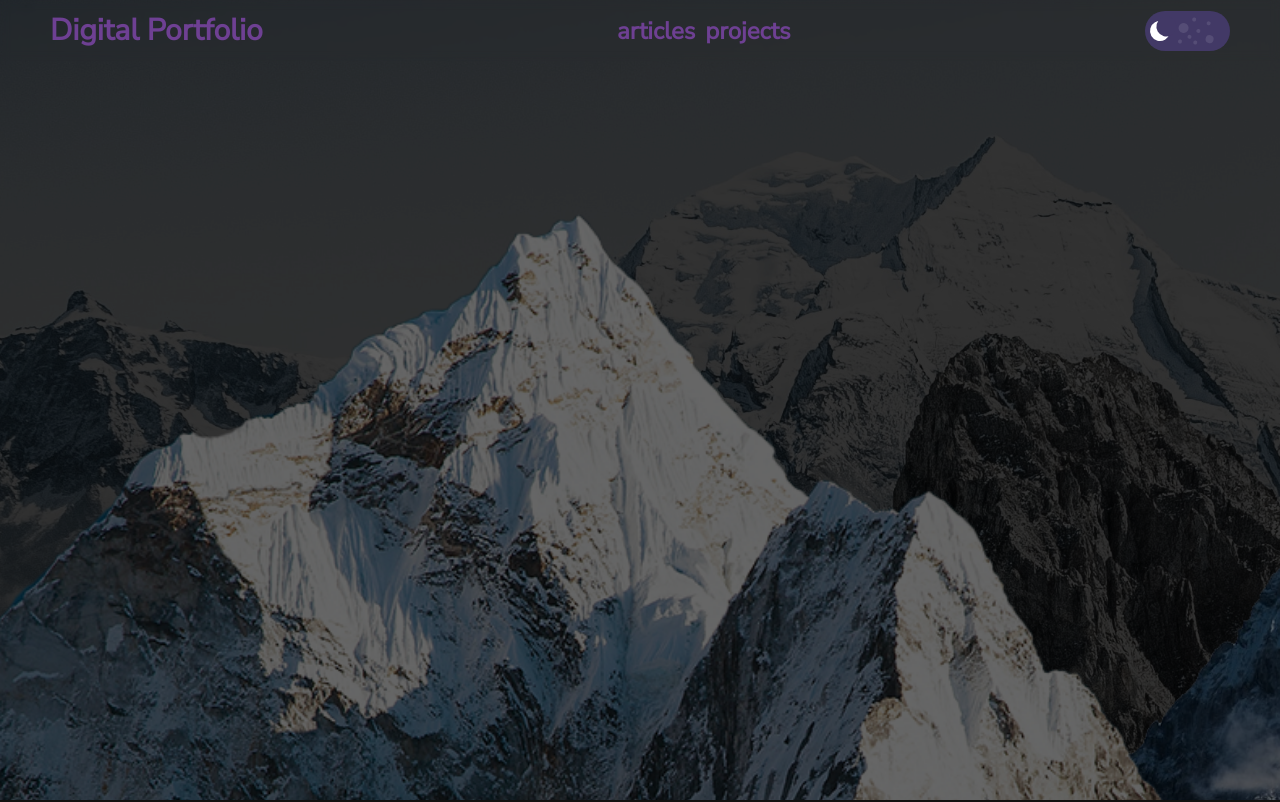
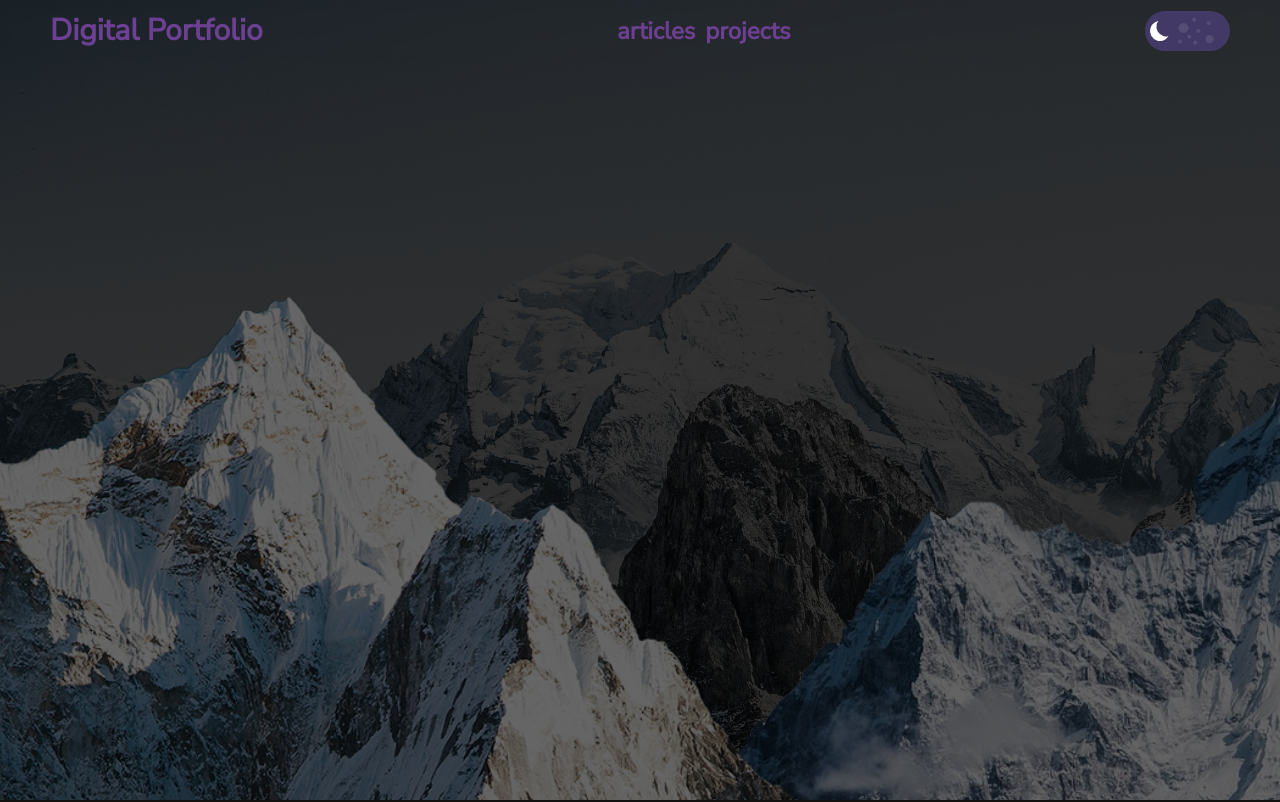
Before and after one commit to ChrPetrou/PersonalBlog, a Next.js app: page / in a window 1280 px wide. Shown: the top 802 px of the page. Built offline with nearby package versions, Linux system fonts and the light colour scheme.

Commit message:
some small size changes in parallax

```diff
--- a/components/ParallaxaIntro.js
+++ b/components/ParallaxaIntro.js
@@ -17,7 +17,6 @@ import { clamp } from "utils/helpers";
 const Container = styled.div`
   width: 100%;
   margin: auto;
-  width: 2000px;
   overflow: hidden;
   min-height: 100vh;
   display: flex;
@@ -48,21 +47,19 @@ const Container = styled.div`
     position: absolute;
 
     mix-blend-mode: saturation;
-    min-width: 2000px;
-    min-height: 2000px;
+    width: 120%;
+    height: 180%;
     transform: ${({ mouseMovmentX, mouseMovmentY }) =>
       `translate(calc(-1%  + ${mouseMovmentX / 20}px), calc(-1%  + ${
-        mouseMovmentY / 5
+        mouseMovmentY / 20
       }px))`};
 
     object-fit: cover;
-    top: 800px;
-    margin: auto;
+    top: 00px;
+    /* margin: auto; */
     bottom: 0;
     left: -50px;
     right: 0;
-    width: 100%;
-    height: 100%;
   }
 
   .Mountain1 {
@@ -226,7 +223,7 @@ const ParallaxaIntro = () => {
         height={2000}
         alt="mnt2"
       />
-      {theme === "dark" ? (
+      {/* {theme === "dark" ? (
         <Image
           className="fog1"
           src={blackFog}
@@ -242,7 +239,7 @@ const ParallaxaIntro = () => {
           height={3800}
           alt="fog"
         />
-      )}
+      )} */}
     </Container>
   );
 };
```
